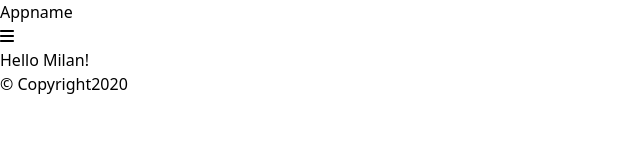
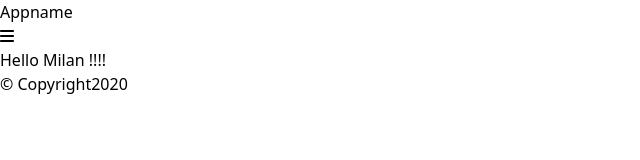
Before and after one commit to giovjg/10-my-first-reactapp, a React (Create React App) app in the folder firstreactapp/: page / in a window 1280 px wide. Shown: the top 160 px of the page, without its empty margins (0-640 px from the left). Built offline with nearby package versions, Linux system fonts and the light colour scheme.

Commit message:
add comments

```diff
--- a/firstreactapp/src/App.js
+++ b/firstreactapp/src/App.js
@@ -1,21 +1,21 @@
-// import logo from './logo.svg';
+// import logo from './logo.svg'; // look in the same directory cause ./logo.svg is relative to the current file
 // import './App.css';
-import React, { Component }  from 'react';
+import React, { Component }  from 'react'; // this is a module from node_modules folder
 import HelloWorld from './Components/HelloWorld';
 //import CounterExample from './Components/CounterExample';
 import Header from './Components/Header';
 import Footer from './Components/Footer';
 
-
+// functional component ,only one wrapper div is allowed even if it contains multiple components, we use s name
 function App() {
   return (
     <div>
       <Header/>
-      <HelloWorld name="Milan" />
+      <HelloWorld name="Milan !!!" />
 
       <Footer/>
       </div>
   );
 }
 
-export default App;
+export default App;// this is being used by another , into the index file
--- a/firstreactapp/src/index.js
+++ b/firstreactapp/src/index.js
@@ -1,10 +1,11 @@
 import React from 'react';
 import ReactDOM from 'react-dom/client';
+// import './index.css'
 import './tailwind.css';
 import App from './App';
 import reportWebVitals from './reportWebVitals';
 
-const root = ReactDOM.createRoot(document.getElementById('root'));
+const root = ReactDOM.createRoot(document.getElementById('root'));// root is located into the index.html file
 root.render(
   <React.StrictMode>
     <App />
```
Also changed, not shown: firstreactapp/src/Components/HelloWorld.jsx (+13 -1 lines).
